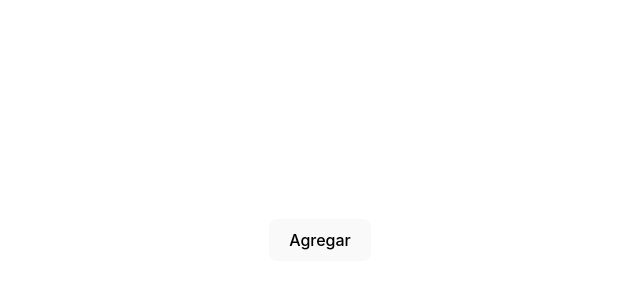
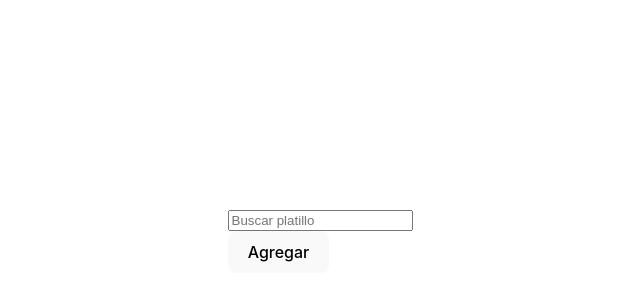
Before and after one commit to MAngelesGB/react-formulario, a React (Vite) app: page / in a window 1280 px wide. Shown: the part 160-460 px from the top of the page, without its empty margins (320-960 px from the left). Built offline with nearby package versions, Linux system fonts and the light colour scheme.

Commit message:
Try to filter

```diff
--- a/src/App.jsx
+++ b/src/App.jsx
@@ -89,6 +89,18 @@ function App() {
     setIsFormVisible(false); // Oculta el formulario
   };
 
+  const [filteredDishes, setFilteredDishes] = useState(dishes);
+
+  const filterDishes = (filter) => {
+    const lowerCaseFilter = filter.toLowerCase();
+    const newFilteredDishes = dishes.filter(dish => {
+      return Object.values(dish).some(value =>
+        value.toString().toLowerCase().includes(lowerCaseFilter)
+      );
+    });
+    setFilteredDishes(newFilteredDishes);
+  }
+
   return (
     <>
       {isFormVisible && (
@@ -96,8 +108,9 @@ function App() {
         cleanForm={resetForm} cancelForm={cancelForm}
       />
     )}
+    <input type="text" placeholder="Buscar platillo" onChange={(e) => filterDishes(e.target.value)}/>
     <button onClick={() => setIsFormVisible(true)} style={{display: isFormVisible? "none":"block"}}>Agregar</button >
-    <PlatilloList dishes = {dishes} handleDelete={handleDelete} handleUpdate={handleUpdate}/>
+    <PlatilloList dishes = {filteredDishes} handleDelete={handleDelete} handleUpdate={handleUpdate}/>
     </>
   )
 }
```
Also changed, not shown: 1 other file (tests, documents, lock files or other folders).
